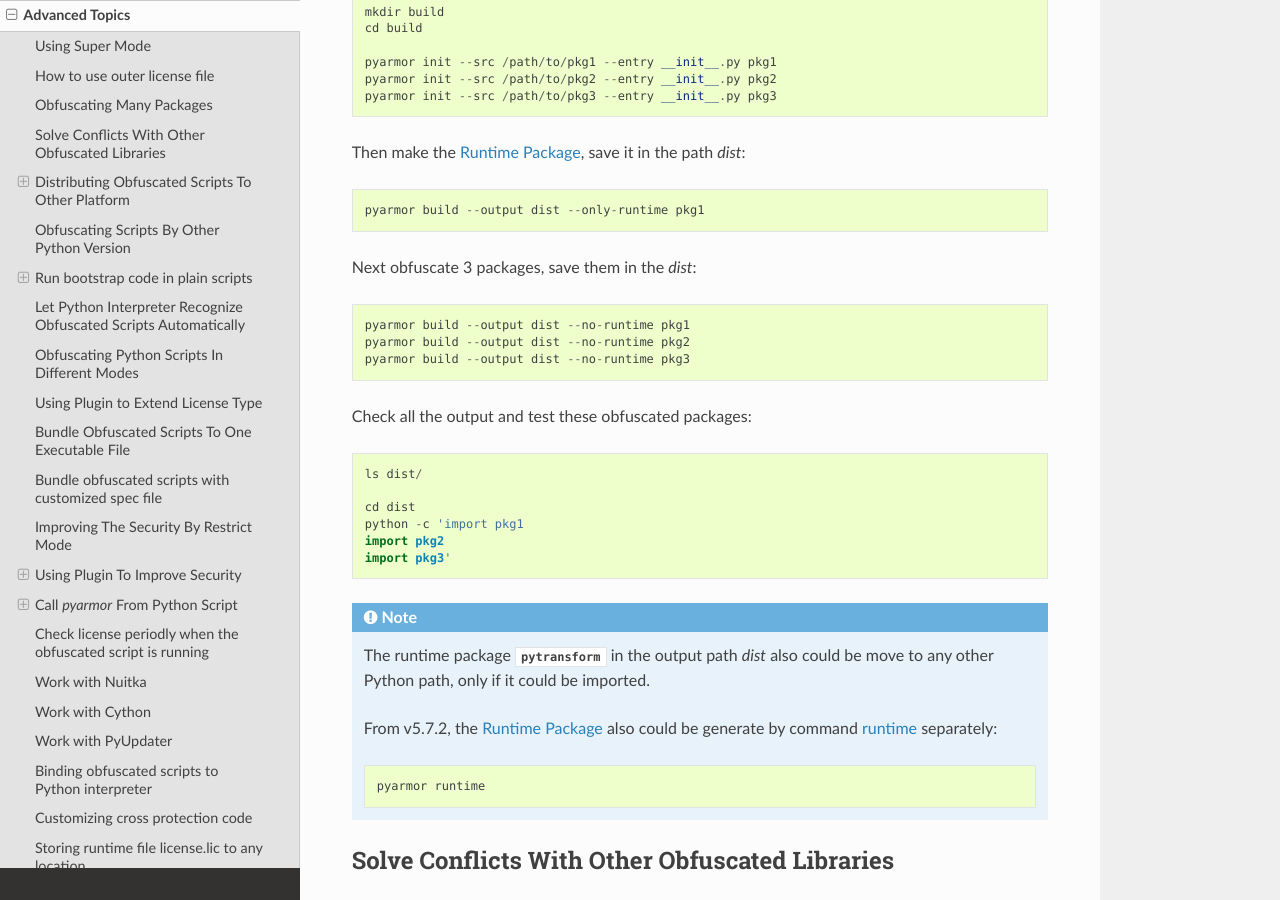
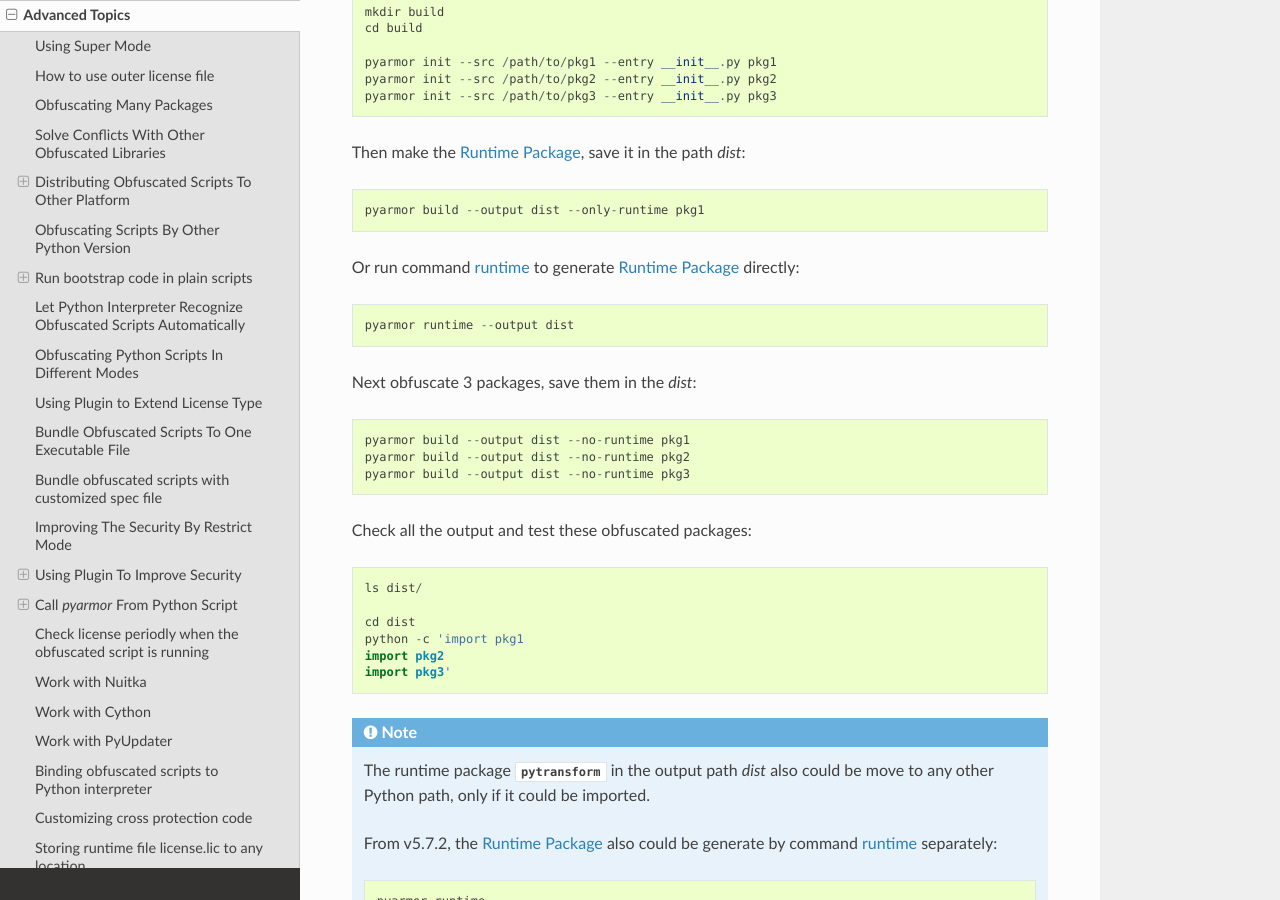
Before and after one commit to dashingsoft/pyarmor, a Sphinx documentation site: the page built from docs/advanced.rst, in a window 1280 px wide and 900 px high, scrolled down 1541 px. Built offline with Sphinx 7.4.7 and the Read the Docs theme 2.0.0, drawn with Linux system fonts in a browser that asks for light colours.

Commit message:
Refine example

```diff
--- a/docs/advanced.rst
+++ b/docs/advanced.rst
@@ -80,6 +80,10 @@
 Then make the :ref:`runtime package`, save it in the path `dist`::
 
     pyarmor build --output dist --only-runtime pkg1
+
+Or run command :ref:`runtime` to generate :ref:`runtime package` directly::
+
+    pyarmor runtime --output dist
 
 Next obfuscate 3 packages, save them in the `dist`::
 
```
